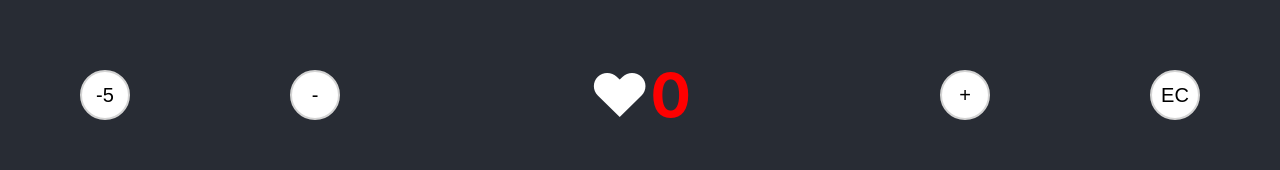
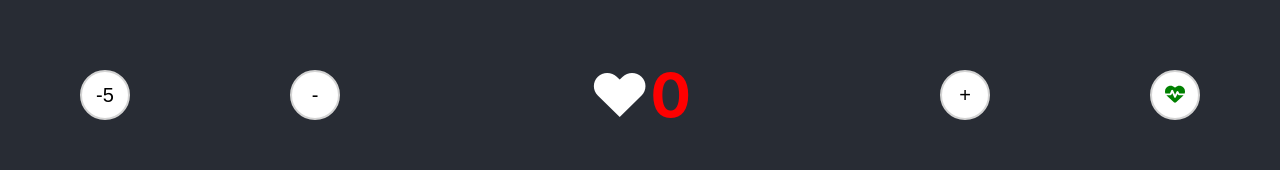
Before and after one commit to earosselot/hp-tracker, a React (Create React App) app: page / in a window 1280 px wide. Shown: the part 365-535 px from the top of the page. Built offline with nearby package versions, Linux system fonts and the light colour scheme.

Commit message:
ec confirmar

```diff
--- a/src/App.css
+++ b/src/App.css
@@ -129,3 +129,7 @@ th {
   background-color: green;
   transition-duration: 1s;
 }
+
+.ec-button {
+  color: green;
+}
--- a/src/Contador.js
+++ b/src/Contador.js
@@ -1,6 +1,12 @@
-import React from 'react';
+import React, {useState} from 'react';
+import {FontAwesomeIcon} from "@fortawesome/react-fontawesome";
 
 function Contador({maximo, cantidad, ECUsados, ECPorDia, onECUsage, onCantidadChange}) {
+
+    const [clicked, setClicked] = useState(false);
+
+    const maltrecho = Math.floor(maximo / 2);
+
     const handleIncrement = (incremento) => {
         const nuevaCantidad = cantidad + incremento
         if (nuevaCantidad <= maximo) {
@@ -22,9 +28,27 @@ function Contador({maximo, cantidad, ECUsados, ECPorDia, onECUsage, onCantidadCh
     const handleEC = () => {
         handleIncrement(Math.floor(maximo / 4))
         onECUsage(ECUsados + 1)
+        setClicked(false)
     }
 
-    const maltrecho = Math.floor(maximo / 2);
+    const handleECFirstClick = () => {
+        setClicked(true)
+        setTimeout(
+            function() {
+                setClicked(false)
+            }, 5000);
+    }
+
+
+    const ECButton =
+        <button className={'PV-buttons ec-button'} onClick={handleECFirstClick} disabled={cantidad >= maximo || ECUsados >= ECPorDia}>
+            <FontAwesomeIcon icon={['fas', 'heartbeat']}/>
+        </button>
+
+    const ECConfirmButton =
+        <button className={'PV-buttons exito-button'} onClick={handleEC} disabled={cantidad >= maximo || ECUsados >= ECPorDia}>
+            <FontAwesomeIcon icon={['fas', 'check']}/>
+        </button>
 
     return (
         <div className={'PV-box'}>
@@ -39,9 +63,7 @@ function Contador({maximo, cantidad, ECUsados, ECPorDia, onECUsage, onCantidadCh
             <div className={'PV-box-element PV-box-element-space-around'}>
                 <button className={'PV-buttons'} onClick={() => handleIncrement(1)} disabled={cantidad >= maximo}>+
                 </button>
-                <button className={'PV-buttons'} onClick={handleEC}
-                        disabled={cantidad >= maximo || ECUsados >= ECPorDia}>EC
-                </button>
+                {clicked ? ECConfirmButton : ECButton}
             </div>
         </div>
     );
--- a/src/fontawesome.js
+++ b/src/fontawesome.js
@@ -2,13 +2,14 @@
 import { library } from '@fortawesome/fontawesome-svg-core';
 
 // import your icons
-import {faCheck, faCode, faEdit, faHighlighter, faMoon} from '@fortawesome/free-solid-svg-icons';
+import {faCheck, faCode, faEdit, faHeartbeat, faHighlighter, faMoon} from '@fortawesome/free-solid-svg-icons';
 
 library.add(
     faCode,
     faHighlighter,
     faEdit,
     faMoon,
-    faCheck
+    faCheck,
+    faHeartbeat
     // more icons go here
 );
```
